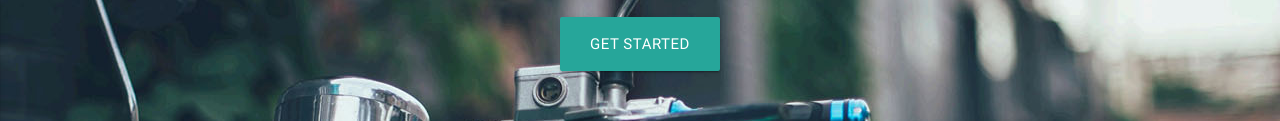
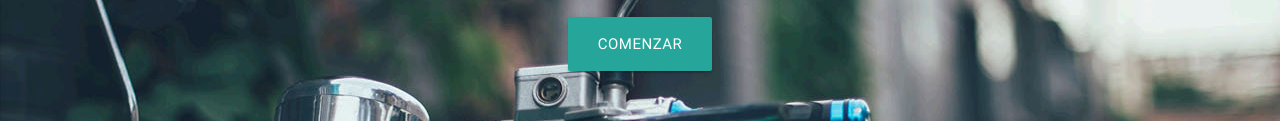
Before and after one commit to pedri77/parallax-template, a plain HTML site: page index.html in a window 1280 px wide. Shown: the part 284-405 px from the top of the page. Drawn offline with nearby package versions, Linux system fonts and the light colour scheme.

Commit message:
Botón central

```diff
--- a/index.html
+++ b/index.html
@@ -34,7 +34,7 @@
           <h5 class="header col s12 light">Página diseñada con un moderno responsive front-end framework basedo en Material Design</h5>
         </div>
         <div class="row center">
-          <a href="http://materializecss.com/getting-started.html" id="download-button" class="btn-large waves-effect waves-light teal lighten-1">Get Started</a>
+          <a target="_blank" href="https://github.com/pedri77" id="download-button" class="btn-large waves-effect waves-light teal lighten-1">Comenzar</a>
         </div>
         <br><br>
 
```
